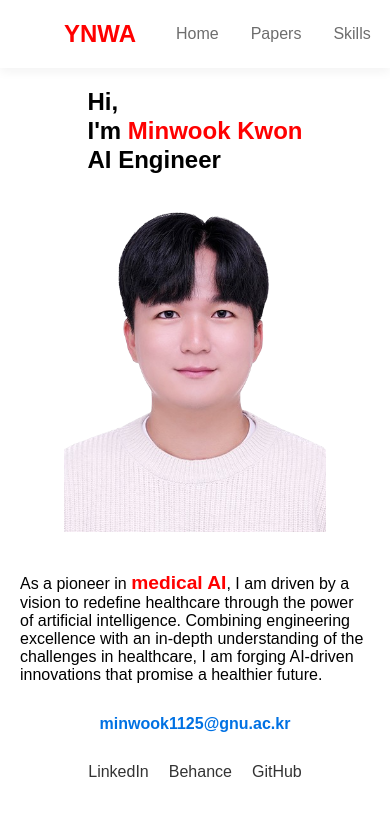
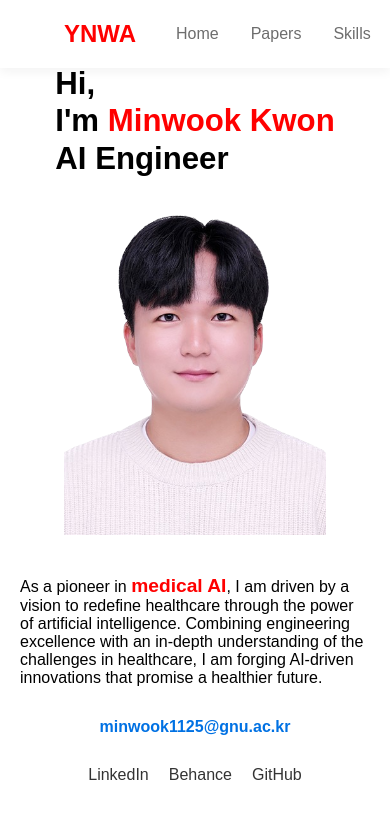
Before and after one commit to minwook1125/Minwook-Kwon-portfolio, a website: page public/homepage.html in a window 390 px wide. Drawn offline with Linux system fonts and the light colour scheme.

Commit message:
Resolve merge conflicts

```diff
--- a/public/style.css
+++ b/public/style.css
@@ -258,8 +258,8 @@ body, #home{
     }
 
     .left-content{
-        margin-top: 50px;
-        font-size: 1em;
+        margin-top: 30px;
+        font-size: 1.3em;
     }
 
     .profile-image {
```
